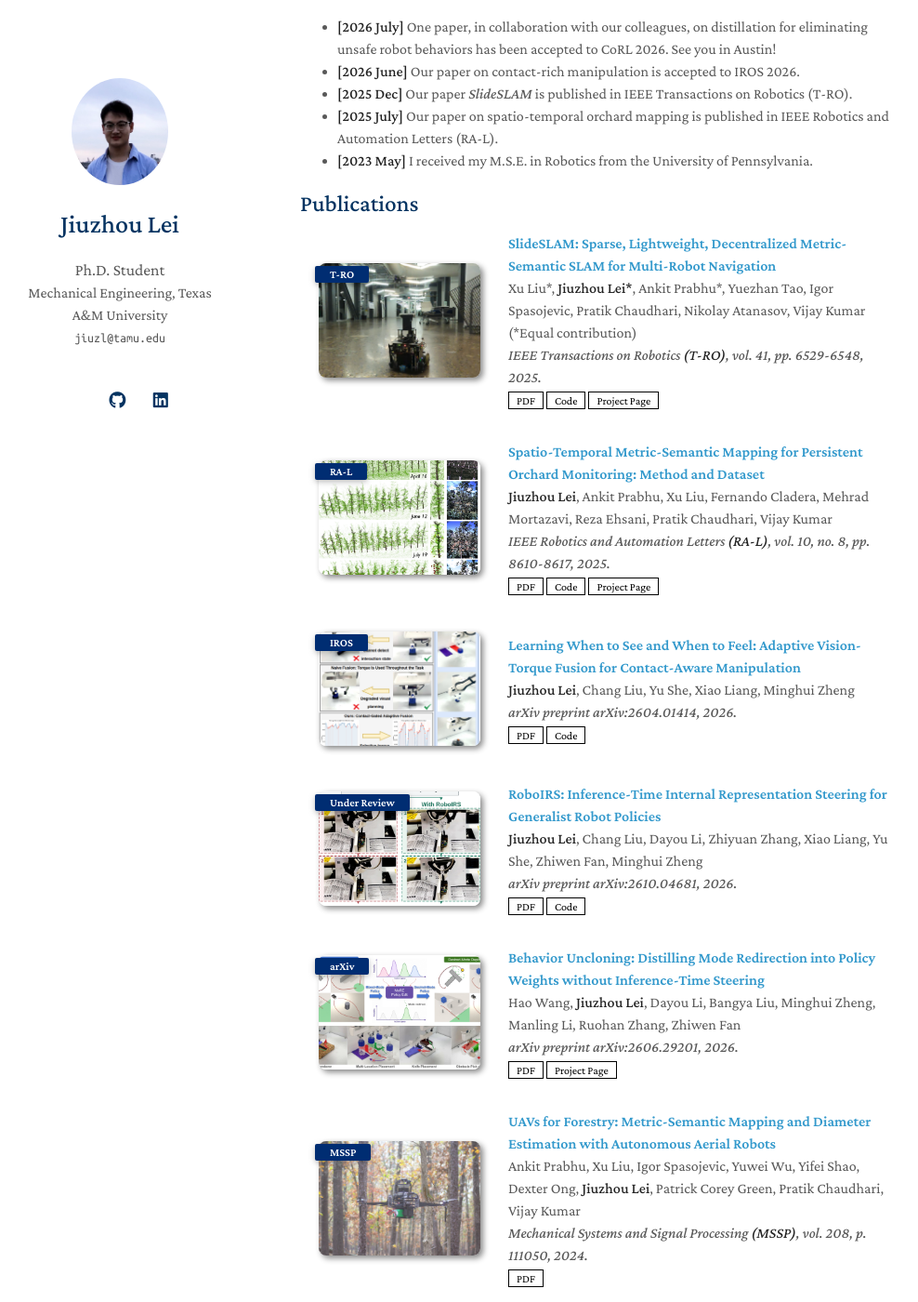
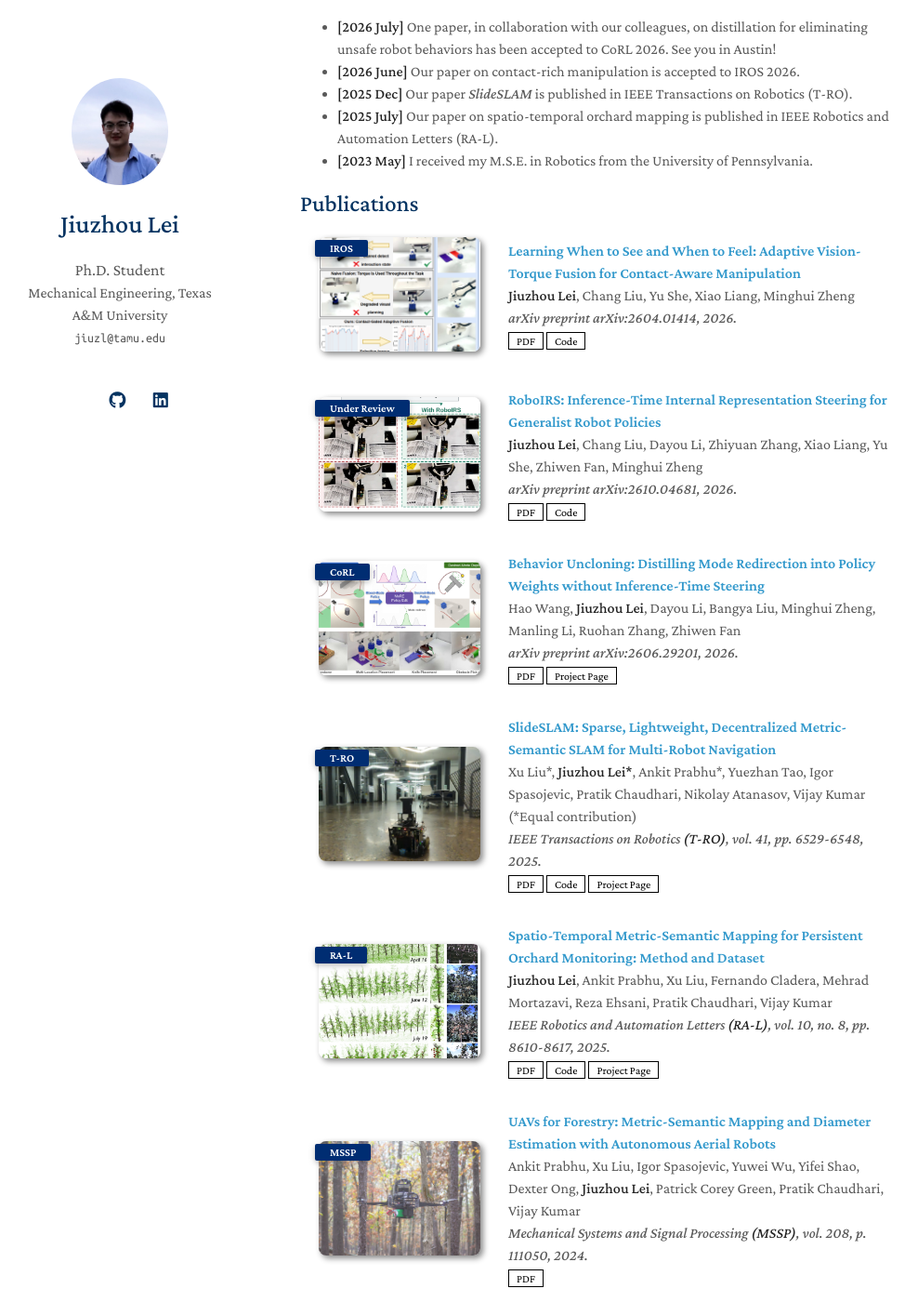
Before and after one commit to RollingOat/RollingOat.github.io, a Jekyll site: the page built from index.md, in a window 1280 px wide and 1400 px high, scrolled down 385 px. Shown: the whole window at 93% size, without its empty margins (147-1135 px from the left). Built offline with Jekyll 4.4.1, drawn with Linux system fonts in a browser that asks for light colours; a style sheet for code colours, icons or effects is not loaded; our own code applies the rules of GitHub Pages for plain Markdown files; some of the changed lines change nothing that is shown; some of the changed text lies outside the part shown.

Commit message:
add new publication

```diff
--- a/_data/publications.yml
+++ b/_data/publications.yml
@@ -1,6 +1,29 @@
 # First-authored work first, then co-authored work.
 # Within each group: peer-reviewed venues before preprints, newest first.
 main:
+  - title: "Learning When to See and When to Feel: Adaptive Vision-Torque Fusion for Contact-Aware Manipulation"
+    authors: <strong>Jiuzhou Lei</strong>, Chang Liu, Yu She, Xiao Liang, Minghui Zheng
+    conference_short: IROS
+    conference: arXiv preprint arXiv:2604.01414, 2026.
+    image: /assets/img/vision-torque-fusion.png
+    pdf: https://arxiv.org/abs/2604.01414
+    code: https://github.com/RollingOat/vision-torque-fusion-for-contact-aware-manipulation
+
+  - title: "RoboIRS: Inference-Time Internal Representation Steering for Generalist Robot Policies"
+    authors: <strong>Jiuzhou Lei</strong>, Chang Liu, Dayou Li, Zhiyuan Zhang, Xiao Liang, Yu She, Zhiwen Fan, Minghui Zheng
+    conference_short: Under Review
+    conference: arXiv preprint arXiv:2610.04681, 2026.
+    image: /assets/img/roboirs.png
+    pdf: https://arxiv.org/abs/2610.04681
+    code: https://rollingoat.github.io/roboirs/
+
+  - title: "Behavior Uncloning: Distilling Mode Redirection into Policy Weights without Inference-Time Steering"
+    authors: Hao Wang, <strong>Jiuzhou Lei</strong>, Dayou Li, Bangya Liu, Minghui Zheng, Manling Li, Ruohan Zhang, Zhiwen Fan
+    conference_short: CoRL
+    conference: arXiv preprint arXiv:2606.29201, 2026.
+    image: /assets/img/behavior-uncloning.png
+    pdf: https://arxiv.org/abs/2606.29201
+    page: https://behavior-uncloning.github.io/
 
   - title: "SlideSLAM: Sparse, Lightweight, Decentralized Metric-Semantic SLAM for Multi-Robot Navigation"
     authors: Xu Liu*, <strong>Jiuzhou Lei*</strong>, Ankit Prabhu*, Yuezhan Tao, Igor Spasojevic, Pratik Chaudhari, Nikolay Atanasov, Vijay Kumar (*Equal contribution)
@@ -20,31 +43,6 @@
     code: https://github.com/RollingOat/4d-orchard-mapping-dataset
     page: https://rollingoat.github.io/4d_orchard_mapping_website/overview/
 
-  - title: "Learning When to See and When to Feel: Adaptive Vision-Torque Fusion for Contact-Aware Manipulation"
-    authors: <strong>Jiuzhou Lei</strong>, Chang Liu, Yu She, Xiao Liang, Minghui Zheng
-    conference_short: IROS
-    conference: arXiv preprint arXiv:2604.01414, 2026.
-    image: /assets/img/vision-torque-fusion.png
-    pdf: https://arxiv.org/abs/2604.01414
-    code: https://github.com/RollingOat/vision-torque-fusion-for-contact-aware-manipulation
-
-  - title: "RoboIRS: Inference-Time Internal Representation Steering for Generalist Robot Policies"
-    authors: <strong>Jiuzhou Lei</strong>, Chang Liu, Dayou Li, Zhiyuan Zhang, Xiao Liang, Yu She, Zhiwen Fan, Minghui Zheng
-    conference_short: Under Review
-    conference: arXiv preprint arXiv:2610.04681, 2026.
-    image: /assets/img/roboirs.png
-    pdf: https://arxiv.org/abs/2610.04681
-    code: https://rollingoat.github.io/roboirs/
-
-
-  - title: "Behavior Uncloning: Distilling Mode Redirection into Policy Weights without Inference-Time Steering"
-    authors: Hao Wang, <strong>Jiuzhou Lei</strong>, Dayou Li, Bangya Liu, Minghui Zheng, Manling Li, Ruohan Zhang, Zhiwen Fan
-    conference_short: arXiv
-    conference: arXiv preprint arXiv:2606.29201, 2026.
-    image: /assets/img/behavior-uncloning.png
-    pdf: https://arxiv.org/abs/2606.29201
-    page: https://behavior-uncloning.github.io/
-
   - title: "UAVs for Forestry: Metric-Semantic Mapping and Diameter Estimation with Autonomous Aerial Robots"
     authors: Ankit Prabhu, Xu Liu, Igor Spasojevic, Yuwei Wu, Yifei Shao, Dexter Ong, <strong>Jiuzhou Lei</strong>, Patrick Corey Green, Pratik Chaudhari, Vijay Kumar
     conference_short: MSSP
@@ -60,15 +58,15 @@
     pdf: https://arxiv.org/abs/2603.13528
     page: https://dream2fix.github.io/
 
-  # - title: "Imagining the Sense of Touch: Touch-Informed Manipulation via Imagined Tactile Representations"
-  #   authors: Zhiyuan Zhang, Adeesh Desai, Jyun-Chi Hu, Yosuke Saka, Quan Khanh Luu, <strong>Jiuzhou Lei</strong>, Davood Soleymanzadeh, Bihao Zhang, Minghui Zheng, Yu She
-  #   conference_short: arXiv
-  #   conference: arXiv preprint arXiv:2607.01684, 2026.
-  #   image: /assets/img/imagined-tactile.png
-  #   pdf: https://arxiv.org/abs/2607.01684
+  - title: "Imagining the Sense of Touch: Touch-Informed Manipulation via Imagined Tactile Representations"
+    authors: Zhiyuan Zhang, Adeesh Desai, Jyun-Chi Hu, Yosuke Saka, Quan Khanh Luu, <strong>Jiuzhou Lei</strong>, Davood Soleymanzadeh, Bihao Zhang, Minghui Zheng, Yu She
+    conference_short: arXiv
+    conference: arXiv preprint arXiv:2607.01684, 2026.
+    image: /assets/img/imagined-tactile.png
+    pdf: https://arxiv.org/abs/2607.01684
 
-  # - title: "ContactWorld: What Matters in Vision-Tactile World Models for Contact-Rich Manipulation"
-  #   authors: Zhiyuan Zhang, Pokuang Zhou, Kaidi Zhang, Adeesh Desai, Temitope Amosa, Davood Soleymanzadeh, <strong>Jiuzhou Lei</strong>, Minghui Zheng, Yu She
-  #   conference_short: arXiv
-  #   conference: arXiv preprint arXiv:2606.13877, 2026.
-  #   pdf: https://arxiv.org/abs/2606.13877
+  - title: "ContactWorld: What Matters in Vision-Tactile World Models for Contact-Rich Manipulation"
+    authors: Zhiyuan Zhang, Pokuang Zhou, Kaidi Zhang, Adeesh Desai, Temitope Amosa, Davood Soleymanzadeh, <strong>Jiuzhou Lei</strong>, Minghui Zheng, Yu She
+    conference_short: arXiv
+    conference: arXiv preprint arXiv:2606.13877, 2026.
+    pdf: https://arxiv.org/abs/2606.13877
```
